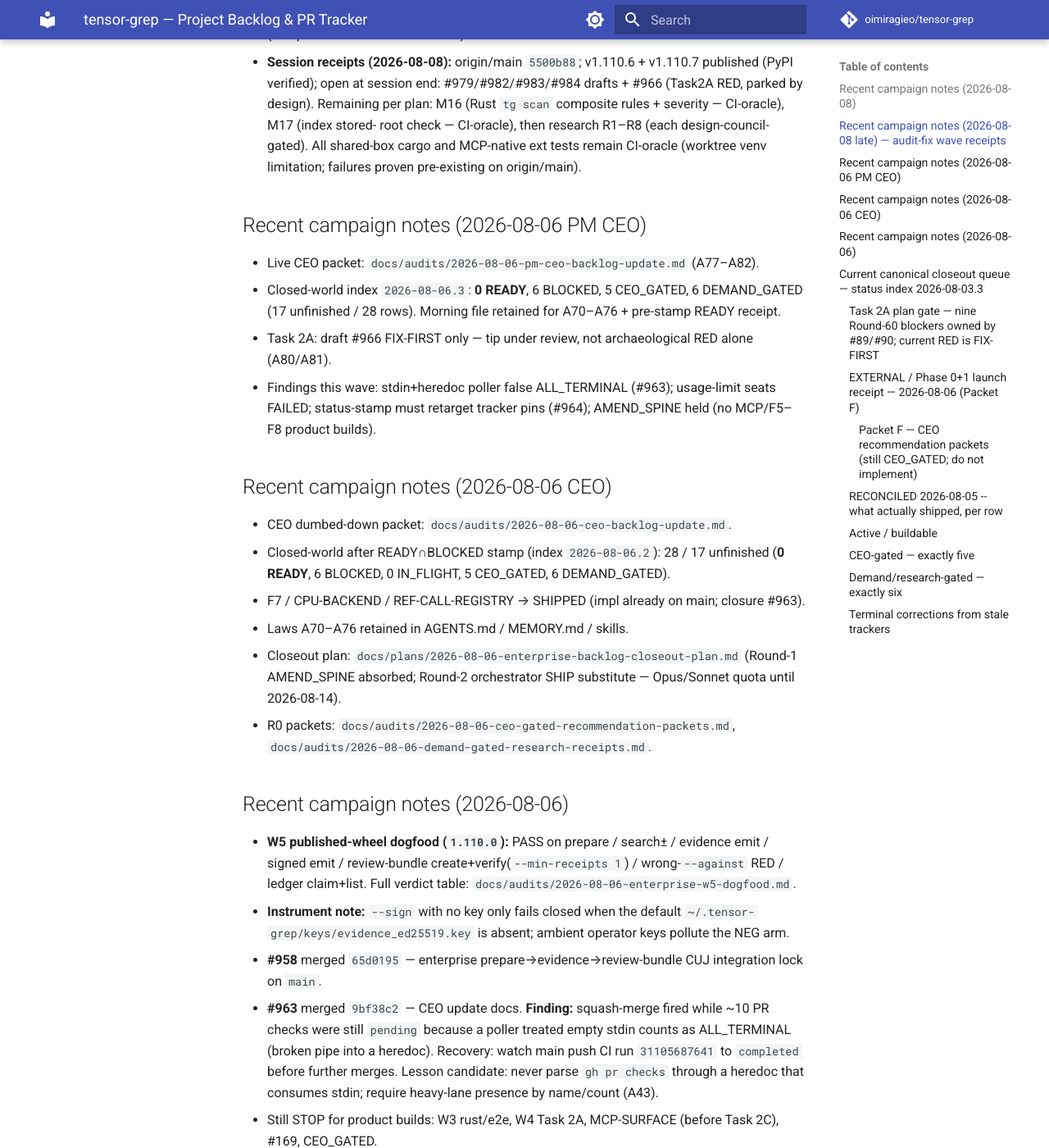
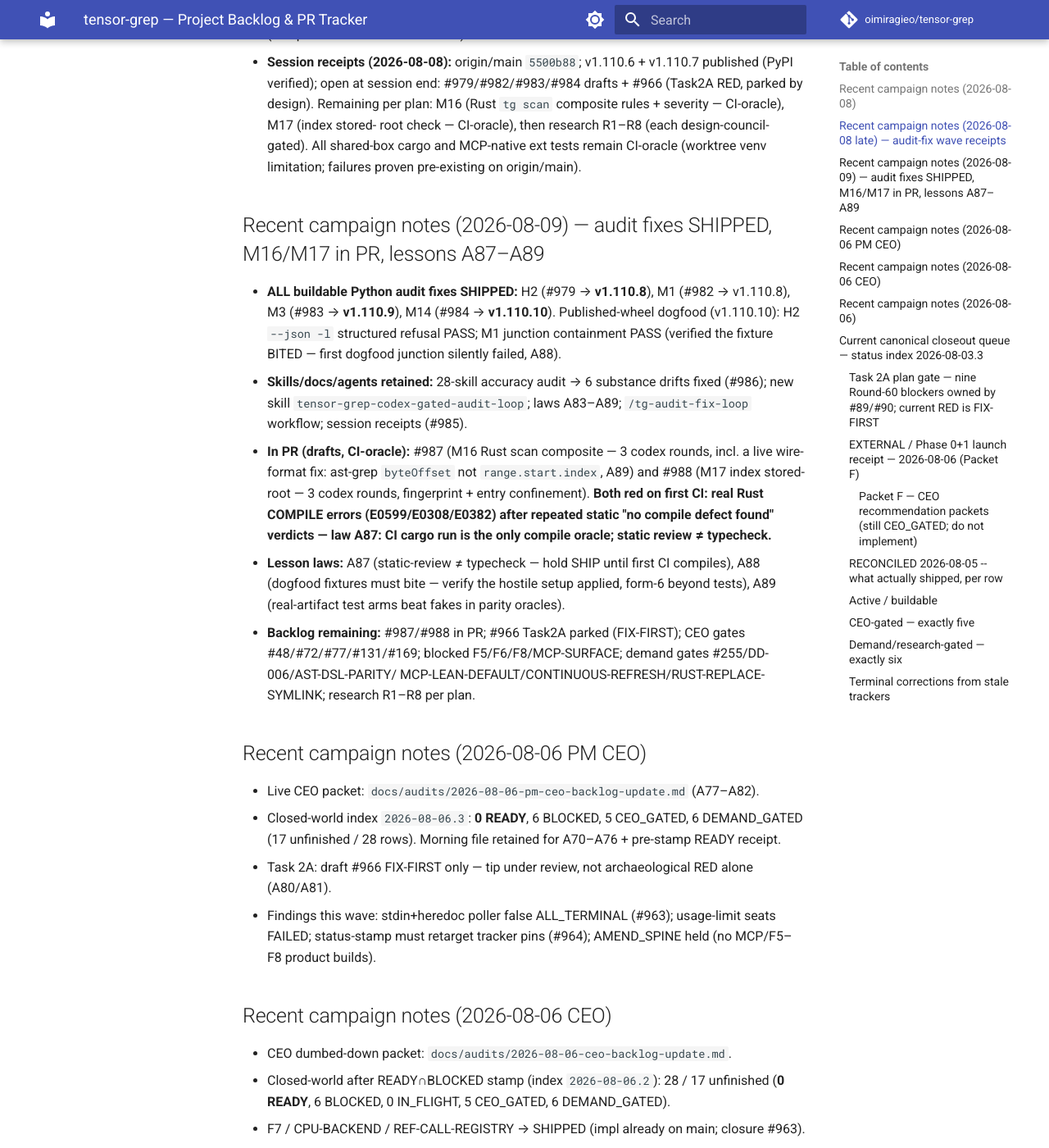
Before and after one commit to oimiragieo/tensor-grep, an MkDocs documentation site: the page built from docs/BACKLOG.md, in a window 1280 px wide and 1400 px high, scrolled down 2773 px. Shown: the whole window at 82% size. Built offline with MkDocs 1.6.1 and Material for MkDocs 9.7.7, drawn with Linux system fonts in a browser that asks for light colours; comment, search, counter and statistics services are not loaded.

Commit message:
docs: retain lessons A87-A89 + 2026-08-09 closeout state
A87 — Static review != typecheck: M16/M17 passed multiple codex static reviews
('no compile defect found'), first CI found real E0599/E0308/E0382 errors. CI
cargo run is the only compile oracle; SHIP from static review is not durable
until it compiles.
A88 — Dogfood fixtures must bite (Form 6 beyond tests): the v1.110.10 M1 dogfood
'passed' because mklink /J silently failed on a non-empty target — the hostile
fixture never applied. Verify the setup bit before trusting the result.
A89 — Real-artifact test arms beat fakes in parity oracles: M16's span-fake
parity passed while production read the wrong ast-grep JSON fields
(range.byteOffset vs range.start.index).

Also: skill updated (A87 hardens the SHIP gate for Rust PRs); SESSION_HANDOFF +
BACKLOG reflect v1.110.10, #987/#988 red-on-first-CI state, and the full
remaining-backlog disposition. Governance/pin suites: 63 passed.

```diff
--- a/docs/BACKLOG.md
+++ b/docs/BACKLOG.md
@@ -97,6 +97,27 @@
   root check — CI-oracle), then research R1–R8 (each design-council-gated). All shared-box cargo and
   MCP-native ext tests remain CI-oracle (worktree venv limitation; failures proven pre-existing on
   origin/main).
+
+## Recent campaign notes (2026-08-09) — audit fixes SHIPPED, M16/M17 in PR, lessons A87–A89
+
+- **ALL buildable Python audit fixes SHIPPED:** H2 (#979 → **v1.110.8**), M1 (#982 → v1.110.8),
+  M3 (#983 → **v1.110.9**), M14 (#984 → **v1.110.10**). Published-wheel dogfood (v1.110.10): H2
+  `--json -l` structured refusal PASS; M1 junction containment PASS (verified the fixture BITED —
+  first dogfood junction silently failed, A88).
+- **Skills/docs/agents retained:** 28-skill accuracy audit → 6 substance drifts fixed (#986); new
+  skill `tensor-grep-codex-gated-audit-loop`; laws A83–A89; `/tg-audit-fix-loop` workflow; session
+  receipts (#985).
+- **In PR (drafts, CI-oracle):** #987 (M16 Rust scan composite — 3 codex rounds, incl. a live
+  wire-format fix: ast-grep `byteOffset` not `range.start.index`, A89) and #988 (M17 index stored-
+  root — 3 codex rounds, fingerprint + entry confinement). **Both red on first CI: real Rust
+  COMPILE errors (E0599/E0308/E0382) after repeated static "no compile defect found" verdicts —
+  law A87: CI cargo run is the only compile oracle; static review ≠ typecheck.**
+- **Lesson laws:** A87 (static-review ≠ typecheck — hold SHIP until first CI compiles), A88 (dogfood
+  fixtures must bite — verify the hostile setup applied, form-6 beyond tests), A89 (real-artifact
+  test arms beat fakes in parity oracles).
+- **Backlog remaining:** #987/#988 in PR; #966 Task2A parked (FIX-FIRST); CEO gates
+  #48/#72/#77/#131/#169; blocked F5/F6/F8/MCP-SURFACE; demand gates #255/DD-006/AST-DSL-PARITY/
+  MCP-LEAN-DEFAULT/CONTINUOUS-REFRESH/RUST-REPLACE-SYMLINK; research R1–R8 per plan.
 
 ## Recent campaign notes (2026-08-06 PM CEO)
 
--- a/docs/SESSION_HANDOFF.md
+++ b/docs/SESSION_HANDOFF.md
@@ -12,20 +12,27 @@
 
 ## Current Backlog Closeout
 Canonical status index version: 2026-08-08.1
-- Public product: `v1.110.6`. CEO packet: `docs/audits/2026-08-06-ceo-backlog-update.md`.
-- Closed-world: 28 rows / **17 unfinished** = 0 READY, 6 BLOCKED, 0 IN_FLIGHT, 5 CEO_GATED, 6 DEMAND_GATED
-  (7 SHIPPED + 4 RETIRED terminal). F7 / CPU-BACKEND / REF-CALL-REGISTRY closed SHIPPED this reconcile.
-- 2026-08-08 drain: M7 (#975 → v1.110.6), M8 (#976 → v1.110.7 in flight); P5·H2 → draft #979
-  (codex R5 APPROVE-WITH-NITS); execution plan `docs/plans/2026-08-08-backlog-completion-plan.md`
-  (thinktank-approved Round 3); next buildable: M1, M3, M16, M17, M14 (one per iteration).
-- Task 2 is complete as the tracker checkpoint; **Task 2A RED remains correctly blocked** (historical
-  local SHA `6367614960327b1a4e00301c8bfdb9b2e4bb453e`, Sol `FIX-FIRST` / 10 HIGH unless superseded).
-- #89/#90 stay READY behind Task 2A. No spend. #169 is the only financial stop.
-- Enterprise CUJ locked (#958) and dogfooded on published wheel (#962).
-- New agent laws A70–A76 (ambient signing-key pollution; canonical-index free-form ban; tracker
-  closeout debt; bare-wheel find; quota substitute SHIP; premise-check queue; ordinal freshness).
-- The closeout campaign remains **Tasks 3–15** (edit/verify/workspace/MCP disclosure and gated
-  follow-ons); Task 2A security RED stays blocked ahead of #89/#90 product GREEN.
+- Public product: `v1.110.10` (2026-08-09). All buildable Python audit fixes SHIPPED: H2 (#979,
+  count/files fail-closed) → v1.110.8, M1 (#982, checkpoint junction containment) → v1.110.8,
+  M3 (#983, LSP file-op confinement) → v1.110.9, M14 (#984, MCP stamp ratchet, 58 tools / 0
+  violations) → v1.110.10. Published-wheel dogfood: H2 `--json -l` refusal PASS; M1 junction
+  containment PASS (fixture-bites verified — the first dogfood junction didn't bite).
+- Skills/docs: 28-skill accuracy audit → 6 substance drifts fixed (#986); new skill
+  `tensor-grep-codex-gated-audit-loop` + laws A83–A89 + `/tg-audit-fix-loop` workflow; session
+  receipts (#985).
+- In-PR: #987 (M16 Rust scan composite, 3 codex rounds) + #988 (M17 index stored-root, 3 codex
+  rounds) — both DRAFTS, both red on first CI (compile errors: A87 — static review missed them);
+  CI = compile oracle, then drain.
+- Task 2A RED remains correctly blocked (historical local SHA `6367614…`, Sol FIX-FIRST / 10 HIGH
+  unless superseded). #89/#90 stay blocked behind it. No spend; #169 is the only financial stop.
+- Execution plan: `docs/plans/2026-08-08-backlog-completion-plan.md` (thinktank-approved).
+- Remaining: M16/M17 in PR; research R1–R8 per plan; CEO gates #48/#72/#77/#131/#169; blocked
+  F5/F6/F8/MCP-SURFACE; demand gates #255/DD-006/AST-DSL-PARITY/MCP-LEAN-DEFAULT/
+  CONTINUOUS-REFRESH/RUST-REPLACE-SYMLINK. The closeout campaign remains **Tasks 3–15**
+  (edit/verify/workspace/MCP disclosure and gated follow-ons); Task 2A security RED stays blocked
+  ahead of #89/#90 product GREEN.
+- New laws A83–A89 (argv-rewrite shadow; cross-platform path gate; env-independent gated tests;
+  stale-ready labels; static-review-≠-typecheck; dogfood fixture-bites; real-artifact parity arms).
 
 ## Historical Milestones
 
```
Also changed, not shown: .claude/skills/tensor-grep-codex-gated-audit-loop/SKILL.md (+7 -1 lines), AGENTS.md (+3 -0 lines).
